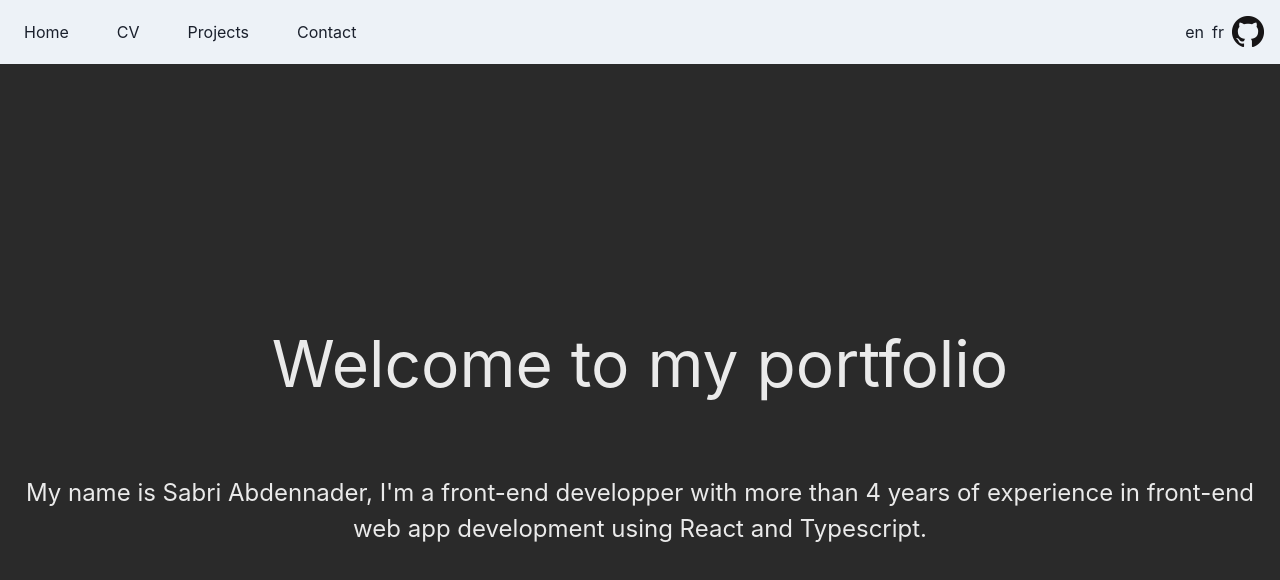
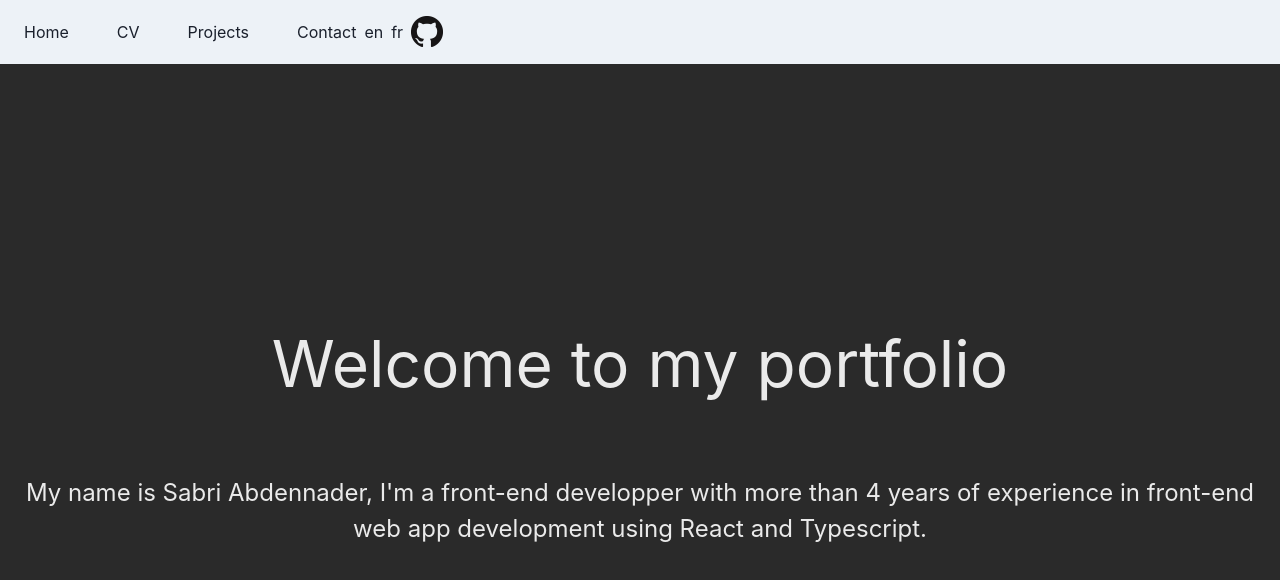
Before and after one commit to moon9000/portfolio, a Next.js app: page / in a window 1280 px wide. Shown: the top 580 px of the page. Built offline with nearby package versions, Linux system fonts and the light colour scheme.

Commit message:
add flex for menuwrapper, add underline on hover for link

```diff
--- a/components/MenuWrapper.tsx
+++ b/components/MenuWrapper.tsx
@@ -48,7 +48,7 @@ export function MenuWrapper() {
         py={1}
         rounded={"md"}
         _hover={{
-          textDecoration: "none",
+          textDecoration: "underline",
           bg: useColorModeValue("gray.200", "gray.700"),
         }}
         href={href}
@@ -60,7 +60,11 @@ export function MenuWrapper() {
   }
 
   return (
-    <Box bg={useColorModeValue("gray.100", "gray.900")} px={4}>
+    <Box
+      sx={{ display: "flex" }}
+      bg={useColorModeValue("gray.100", "gray.900")}
+      px={4}
+    >
       <Flex h={16} alignItems={"center"} justifyContent={"space-between"}>
         <IconButton
           size={"md"}
```
